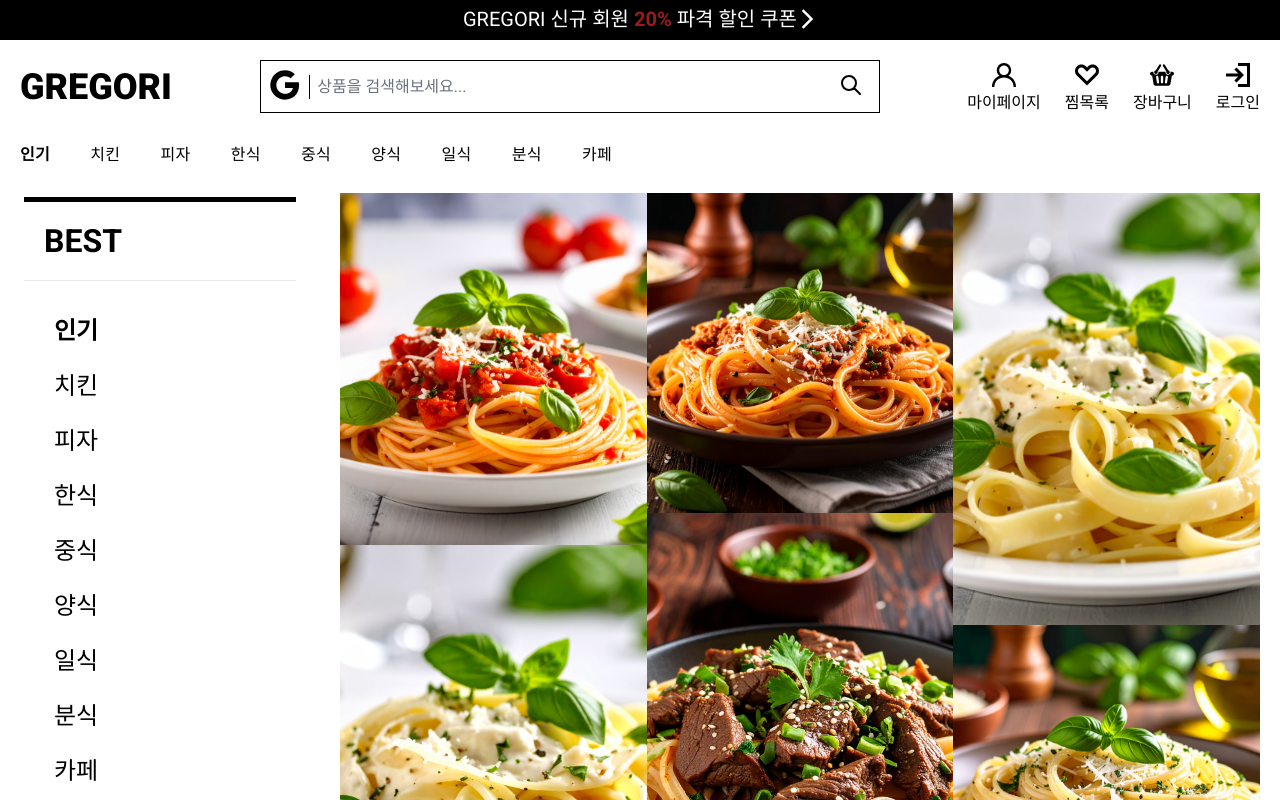
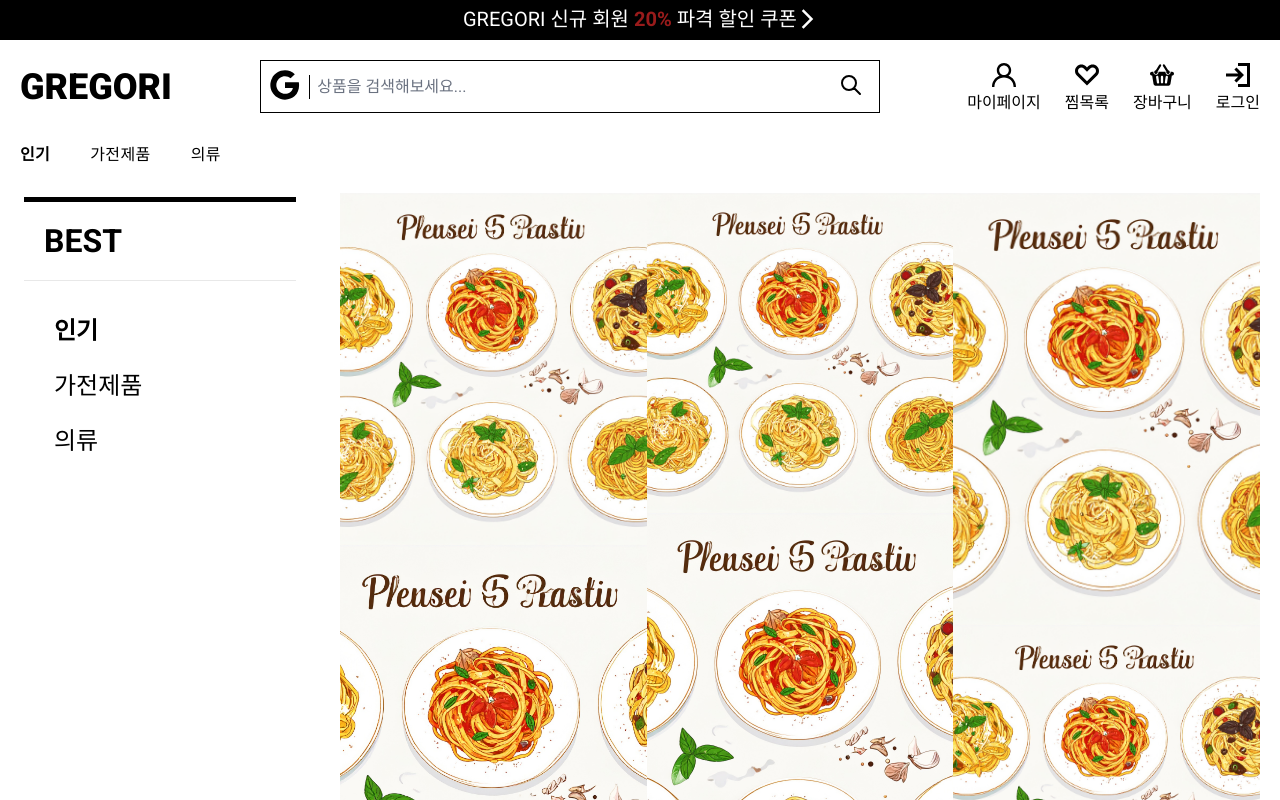
Before and after one commit to jiunkoo/gregori-frontend, a React (Vite) app: page / in a window 1280 px wide. Shown: the top 800 px of the page. Built offline with nearby package versions, Linux system fonts and the light colour scheme; no server answers.

Commit message:
refactor: 카테고리 정리

```diff
--- a/src/constants/category.ts
+++ b/src/constants/category.ts
@@ -6,14 +6,8 @@ export interface Category {
 
 export const CATEGORIES: Category[] = [
   { id: 1, name: "인기", key: "popular" },
-  { id: 2, name: "치킨", key: "chicken" },
-  { id: 3, name: "피자", key: "pizza" },
-  { id: 4, name: "한식", key: "korean" },
-  { id: 5, name: "중식", key: "chinese" },
-  { id: 6, name: "양식", key: "western" },
-  { id: 7, name: "일식", key: "japanese" },
-  { id: 8, name: "분식", key: "bunsik" },
-  { id: 9, name: "카페", key: "cafe" },
+  { id: 2, name: "가전제품", key: "digital" },
+  { id: 3, name: "의류", key: "clothing" },
 ];
 
 export const CATEGORY_CONSTANTS = {
--- a/src/constants/header.ts
+++ b/src/constants/header.ts
@@ -16,14 +16,8 @@ export const HEADER_CONSTANTS = {
 
   NAV_MENU: [
     { label: "인기", path: "/products" },
-    { label: "치킨", path: "/products?category=chicken" },
-    { label: "피자", path: "/products?category=pizza" },
-    { label: "한식", path: "/products?category=korean" },
-    { label: "중식", path: "/products?category=chinese" },
-    { label: "양식", path: "/products?category=western" },
-    { label: "일식", path: "/products?category=japanese" },
-    { label: "분식", path: "/products?category=bunsik" },
-    { label: "카페", path: "/products?category=cafe" },
+    { label: "가전제품", path: "/products?category=digital" },
+    { label: "의류", path: "/products?category=clothing" },
   ],
 
   ACTIONS: [
--- a/src/pages/Home.tsx
+++ b/src/pages/Home.tsx
@@ -5,6 +5,8 @@ import { productAPI } from "@api/product";
 import { ProductResponseDto } from "@models";
 import { Layout } from "@components";
 import "@styles/home.css";
+
+const API_BASE_URL = "http://localhost:8080";
 
 const DUMMY_PRODUCTS: ProductResponseDto[] = [
   {
@@ -177,11 +179,33 @@ const Home = () => {
   const fetchProducts = async () => {
     try {
       setLoading(true);
-      const data = await productAPI.getProducts({
-        sorter: "CREATED_AT_DESC" as any,
-        page: 1,
-      });
-      setProducts(data.length > 0 ? data : DUMMY_PRODUCTS);
+
+      // 가전제품(카테고리 1)과 의류(카테고리 2) 상품 가져오기
+      const [digitalProducts, clothingProducts] = await Promise.all([
+        productAPI.getProducts({
+          categoryId: 1, // 가전제품
+          sorter: "CREATED_AT_DESC" as any,
+          page: 1,
+        }),
+        productAPI.getProducts({
+          categoryId: 2, // 의류
+          sorter: "CREATED_AT_DESC" as any,
+          page: 1,
+        }),
+      ]);
+
+      // 두 카테고리 상품 합치기
+      const allProducts = [...digitalProducts, ...clothingProducts];
+
+      // 랜덤으로 섞기
+      const shuffled = allProducts.sort(() => Math.random() - 0.5);
+
+      // 5개만 선택
+      const selectedProducts = shuffled.slice(0, 5);
+
+      setProducts(
+        selectedProducts.length > 0 ? selectedProducts : DUMMY_PRODUCTS
+      );
     } catch (error) {
       console.error("상품 로딩 실패:", error);
       setProducts(DUMMY_PRODUCTS);
@@ -212,17 +236,11 @@ const Home = () => {
     >
       <main className="home">
         <div className="home__products">
-          {products.map((product, index) => {
-            const images = [
-              "/images/products/pasta1_tomato1.jpg",
-              "/images/products/pasta2_cream1.jpg",
-              "/images/products/pasta3_oil1.jpg",
-              "/images/products/pasta3_oil2.jpg",
-              "/images/products/pasta4_meat1.jpg",
-              "/images/products/pasta4_meat2.jpg",
-              "/images/main_pasta.jpg",
-            ];
-            const imageSrc = images[index % images.length];
+          {products.map((product) => {
+            // 백엔드에서 받은 이미지 URL 사용, 없으면 기본 이미지
+            const imageSrc = product.imageUrl
+              ? `${API_BASE_URL}${product.imageUrl}`
+              : "/images/main_pasta.jpg";
 
             return (
               <Link
--- a/src/pages/products/ProductList.tsx
+++ b/src/pages/products/ProductList.tsx
@@ -21,15 +21,10 @@ const ProductList = () => {
   );
 
   const getCategoryId = (categoryName: string): number | undefined => {
-    const categoryMap: { [key: string]: number } = {
-      electronics: 1,
-      fashion: 2,
-      home: 3,
-      food: 4,
-      beauty: 5,
-      sports: 6,
-      books: 7,
-      toys: 8,
+    const categoryMap: { [key: string]: number | undefined } = {
+      digital: 1, // 가전제품
+      clothing: 2, // 의류
+      popular: undefined, // 인기 (모든 카테고리)
     };
     return categoryMap[categoryName];
   };
```
Also changed, not shown: src/models/index.ts (+15 -14 lines).
